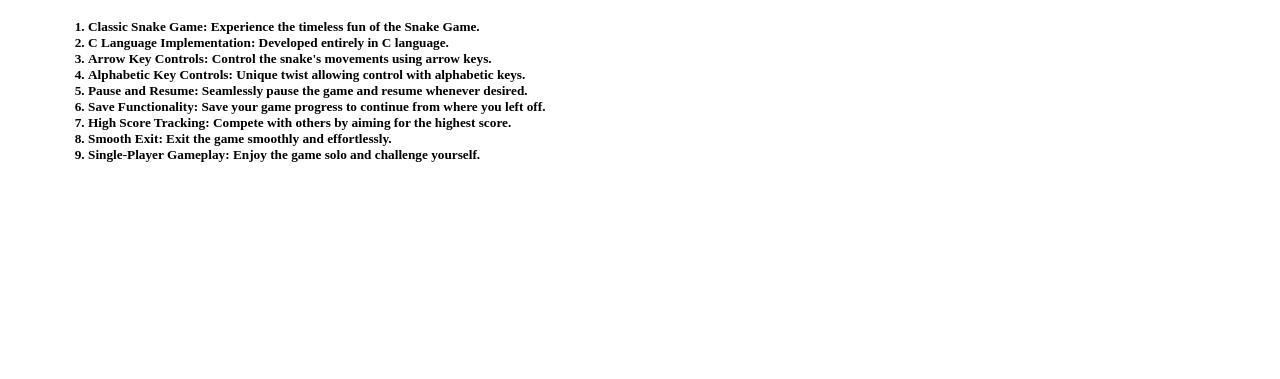
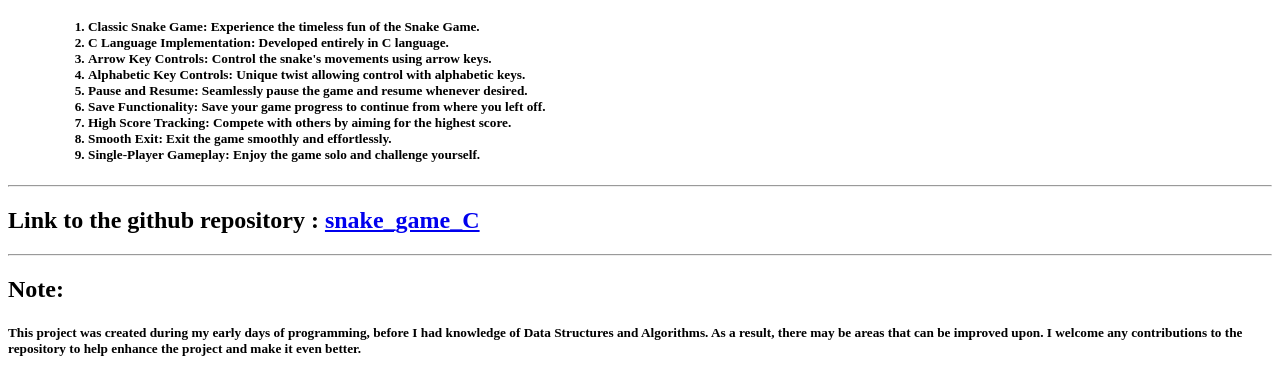
Before and after one commit to lion-head/snake_game_C, a plain HTML site: page index.html in a window 1280 px wide. Shown: the part 790-1169 px from the top of the page. Before the commit the page ends 975 px from the top, so only its background shows below. Drawn offline with Linux system fonts and the light colour scheme.

Commit message:
Update and rename index.html.html to index.html

```diff
--- a/index.html.html
+++ b/index.html
@@ -43,8 +43,17 @@
                     </h5>
                 </ol>
         </li>
-    </ol>
-    <h2>
+    </ul>
+    <hr />
+    <h2>Link to the github repository : <a href="https://github.com/lion-head/snake_game_C"
+            draggable="false">snake_game_C</a></h2>
+    <hr/>
+    <h2>Note:</h2>
+    <p>
+    <h5> This project was created during my early days of programming, before I had knowledge of Data Structures and
+        Algorithms. As a result, there may be areas that can be improved upon. I welcome any contributions to the repository
+        to help enhance the project and make it even better.</h5>
+    </p>
 </body>
 
 </html>
```
